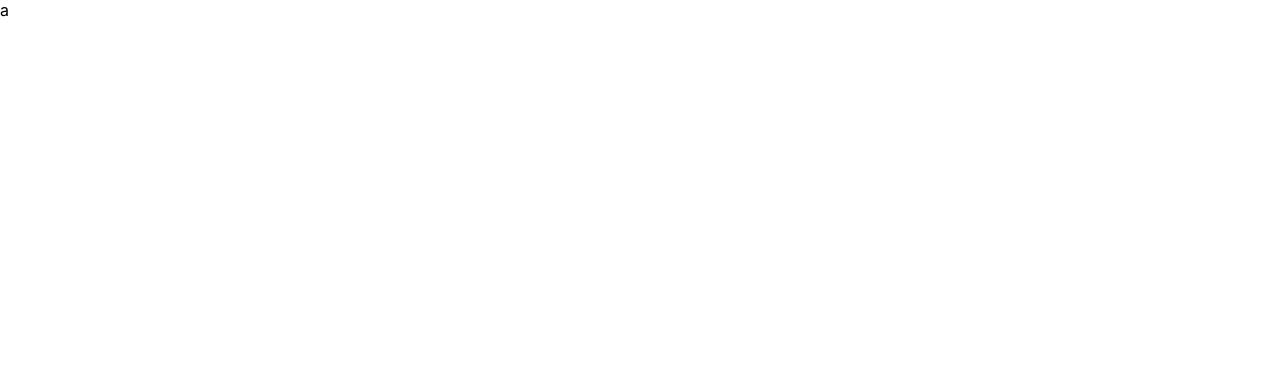
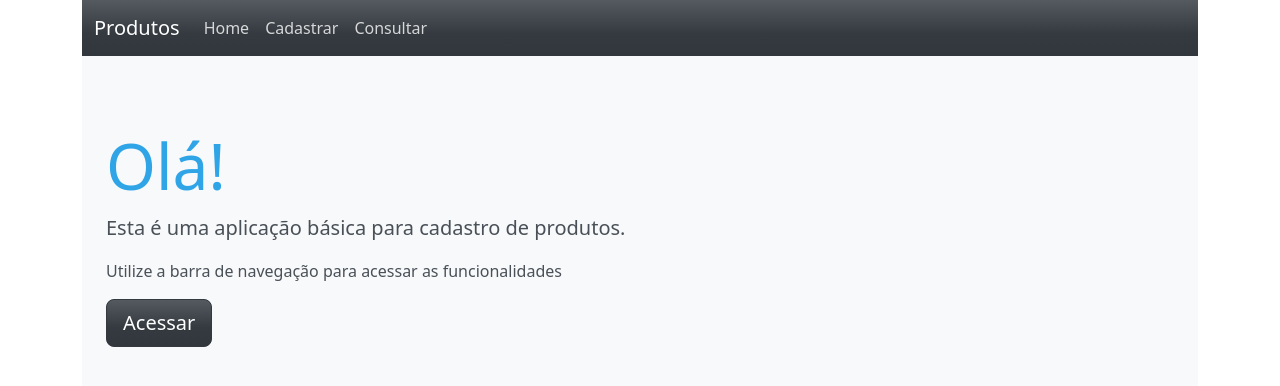
Before and after one commit to Atzac/-product-registration, a React (Create React App) app: page / in a window 1280 px wide. Shown: the top 386 px of the page. Built offline with nearby package versions, Linux system fonts and the light colour scheme.

Commit message:
home screen

```diff
--- a/package.json
+++ b/package.json
@@ -6,6 +6,7 @@
     "@testing-library/jest-dom": "^5.16.1",
     "@testing-library/react": "^12.1.2",
     "@testing-library/user-event": "^13.5.0",
+    "bootswatch": "^5.1.3",
     "react": "^17.0.2",
     "react-dom": "^17.0.2",
     "react-scripts": "5.0.0",
--- a/src/App.css
+++ b/src/App.css
@@ -2,18 +2,3 @@
   margin: 0;
   padding: 0;
 }
-
-.App-header {
-  background-color: #282c34;
-  min-height: 100vh;
-  display: flex;
-  flex-direction: column;
-  align-items: center;
-  justify-content: center;
-  font-size: calc(10px + 2vmin);
-  color: white;
-}
-
-.App-link {
-  color: #61dafb;
-}
--- a/src/App.js
+++ /dev/null
@@ -1,11 +0,0 @@
-import './App.css';
-
-function App() {
-  return (
-    <div className="App">
-      a
-    </div>
-  );
-}
-
-export default App;
--- /dev/null
+++ b/src/App.jsx
@@ -0,0 +1,15 @@
+import './App.css';
+
+import Navbar from './componentes/navbar';
+import Home from './view/home/home';
+
+function App() {
+  return (
+    <div className="container">
+      <Navbar />
+      <Home />
+    </div>
+  );
+}
+
+export default App;
--- /dev/null
+++ b/src/componentes/navbar.jsx
@@ -0,0 +1,32 @@
+import React from 'react';
+
+const Navbar = () => {
+    return (
+        <nav className="navbar navbar-expand-lg navbar-dark bg-dark">
+            <div className="container-fluid">
+                <a className="navbar-brand" href="#">Produtos</a>
+                <button className="navbar-toggler" type="button" data-bs-toggle="collapse" data-bs-target="#navbarColor02" aria-controls="navbarColor02" aria-expanded="false" aria-label="Toggle navigation">
+                <span className="navbar-toggler-icon"></span>
+                </button>
+
+                <div className="collapse navbar-collapse" id="navbarColor02">
+                <ul className="navbar-nav me-auto">
+                    <li className="nav-item active">
+                    <a className="nav-link" href="#">Home
+                        <span className="visually-hidden">(current)</span>
+                    </a>
+                    </li>
+                    <li className="nav-item">
+                    <a className="nav-link" href="#">Cadastrar</a>
+                    </li>
+                    <li className="nav-item">
+                    <a className="nav-link" href="#">Consultar</a>
+                    </li>
+                    </ul>
+                </div>
+            </div>
+        </nav>
+     );
+}
+
+export default Navbar;
--- a/src/index.js
+++ b/src/index.js
@@ -2,6 +2,8 @@
 import ReactDOM from 'react-dom';
 import './index.css';
 import App from './App';
+
+import 'bootswatch/dist/cerulean/bootstrap.min.css'
 
 
 ReactDOM.render(
--- /dev/null
+++ b/src/view/home/home.jsx
@@ -0,0 +1,22 @@
+import React from 'react';
+
+
+const Home = () => {
+    return (
+        <>
+           {/* <div classNameName='container'> */}
+            <div className="jumbotron p-4 bg-light">
+                    <h1 className="display-3 mt-5">Olá!</h1>
+                    <p className="lead">Esta é uma aplicação básica para cadastro de produtos.</p>
+
+                    <p>Utilize a barra de navegação para acessar as funcionalidades</p>
+                    <p className="lead">
+                        <a className="btn btn-dark btn-lg" href="#" role="button">Acessar</a>
+                    </p>
+            </div>
+           {/* </div>   */}
+        </>
+     );
+}
+
+export default Home;
```
Also changed, not shown: src/componentes/container.jsx (added, +10 -0 lines), src/view/produtos/cadastro.jsx (added), 1 other file (tests, documents, lock files or other folders).
